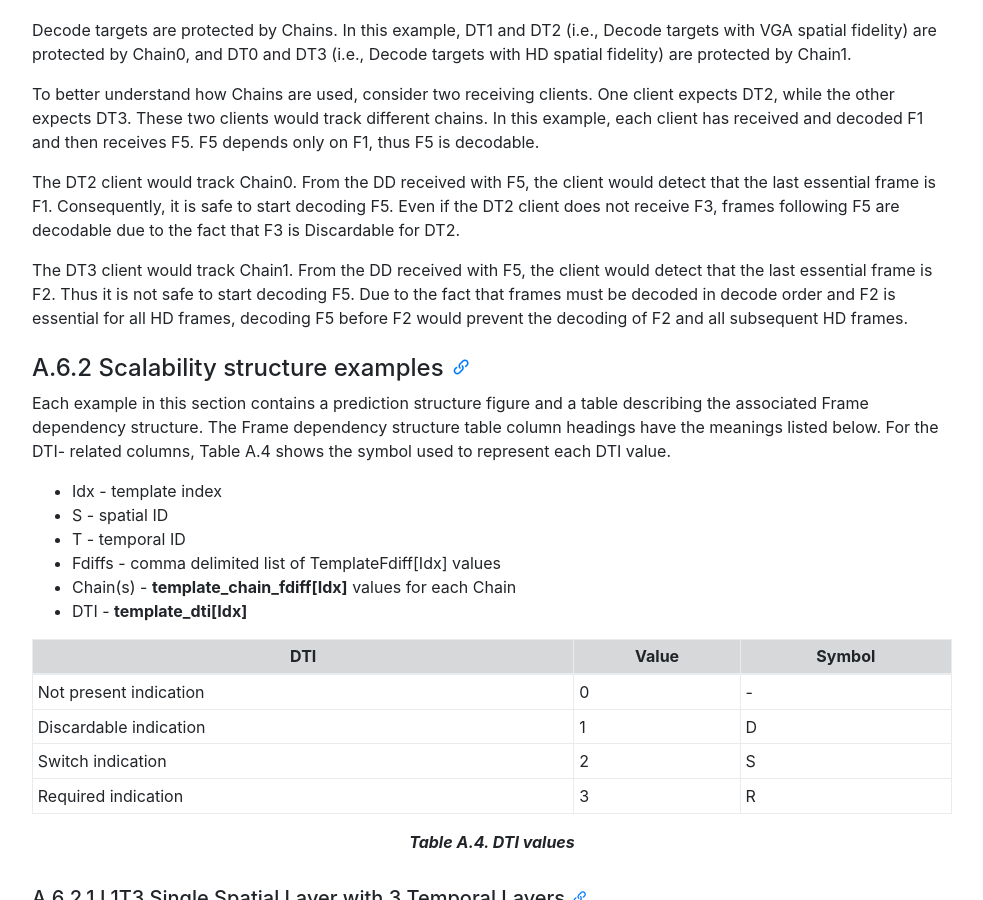
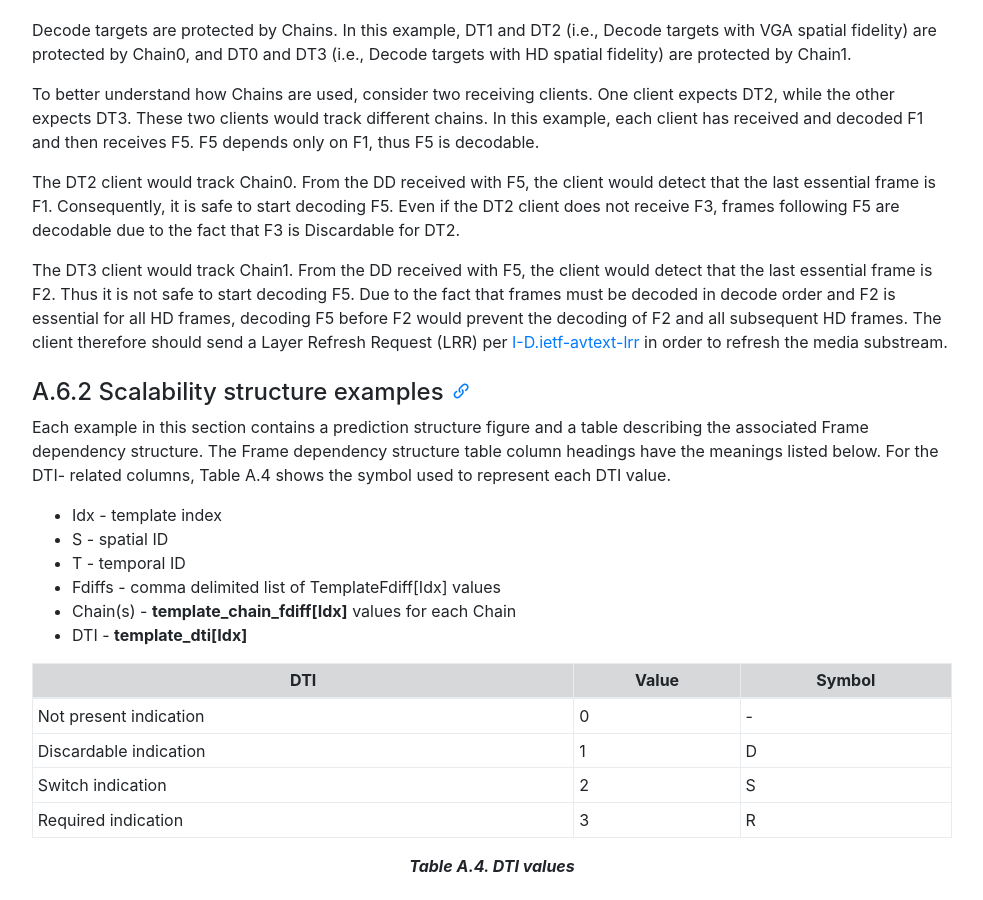
Before and after one commit to AOMediaCodec/av1-rtp-spec, a Jekyll site: the page built from index.md, in a window 1280 px wide and 900 px high, scrolled down 33712 px. Shown: the whole window, without its empty margins (53-1036 px from the left). Built offline with Jekyll 4.4.1, drawn with Linux system fonts in a browser that asks for light colours; nearby versions of some CDN libraries.

Commit message:
Update av1-rtp-spec.md

```diff
--- a/av1-rtp-spec.md
+++ b/av1-rtp-spec.md
@@ -1178,7 +1178,7 @@
 
 The DT2 client would track Chain0. From the DD received with F5, the client would detect that the last essential frame is F1. Consequently, it is safe to start decoding F5. Even if the DT2 client does not receive F3, frames following F5 are decodable due to the fact that F3 is Discardable for DT2.
 
-The DT3 client would track Chain1. From the DD received with F5, the client would detect that the last essential frame is F2. Thus it is not safe to start decoding F5. Due to the fact that frames must be decoded in decode order and F2 is essential for all HD frames, decoding F5 before F2 would prevent the decoding of F2 and all subsequent HD frames.
+The DT3 client would track Chain1. From the DD received with F5, the client would detect that the last essential frame is F2. Thus it is not safe to start decoding F5. Due to the fact that frames must be decoded in decode order and F2 is essential for all HD frames, decoding F5 before F2 would prevent the decoding of F2 and all subsequent HD frames. The client therefore should send a Layer Refresh Request (LRR) per [I-D.ietf-avtext-lrr] in order to refresh the media substream.
 
 
 #### A.6.2 Scalability structure examples
```
